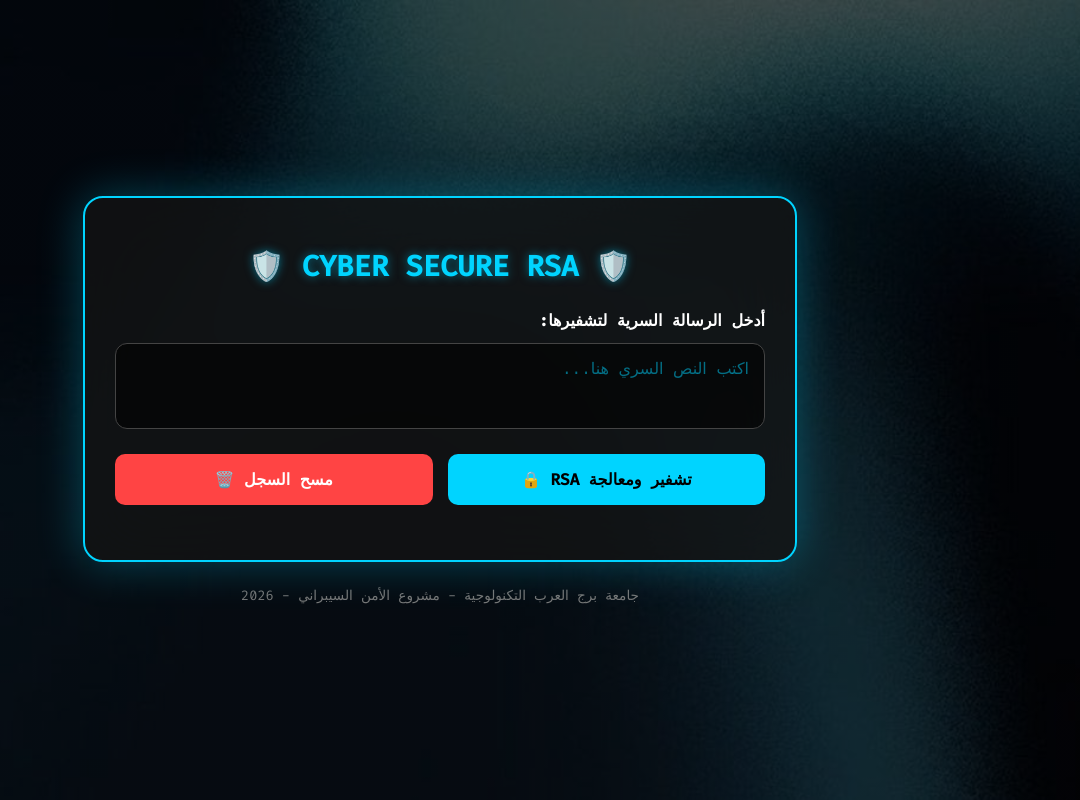
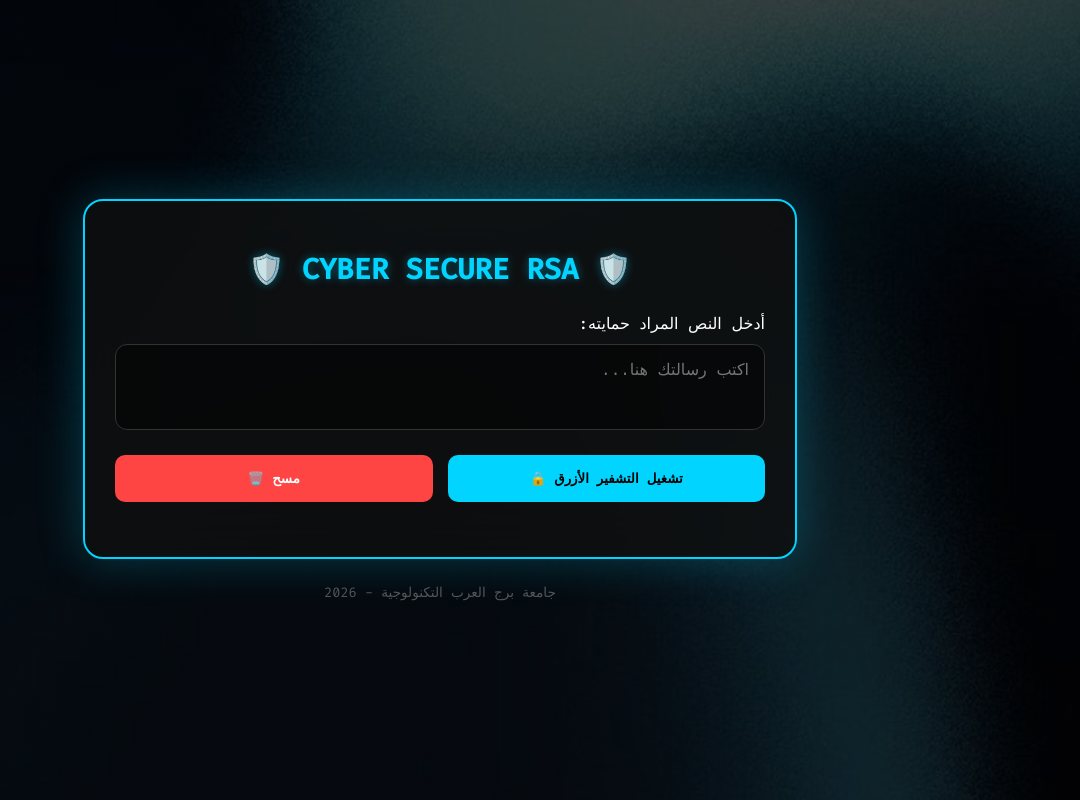
Before and after one commit to omarineooo/secure-messaging-system, a website: page index.html in a window 1280 px wide. Shown: the whole page, without its empty margins (200-1280 px from the left). Drawn offline with Linux system fonts and the light colour scheme.

Commit message:
Add files via upload

```diff
--- a/index.html
+++ b/index.html
@@ -7,21 +7,21 @@
     <link href="https://fonts.googleapis.com/css2?family=Fira+Code:wght@400;500&display=swap" rel="stylesheet">
     <style>
         :root {
-            /* تعديل اللون الأساسي للأزرق السماوي Deep Sky Blue */
             --main-blue: #00d4ff;
         }
 
         body {
-            /* استدعاء الصورة بالاسم الموحد bg.jpg */
-            background-image: linear-gradient(rgba(0,0,0,0.6), rgba(0,0,0,0.6)),
-                              url('bg.jpg');
+            /* 👇 ده الرابط المباشر لصورتك على جيت هوب عشان يقرأها فوراً */
+            background-image: linear-gradient(rgba(0,0,0,0.65), rgba(0,0,0,0.65)),
+                              url('https://raw.githubusercontent.com/omarineooo/secure-messaging-system/main/bg.jpg');
+
             background-size: cover;
             background-position: center;
             background-repeat: no-repeat;
             background-attachment: fixed;
             background-color: #000;
 
-            color: white; /* لون الكلام الأساسي */
+            color: white;
             font-family: 'Fira Code', monospace;
             display: flex;
             flex-direction: column;
@@ -32,33 +32,27 @@
         }
 
         .container {
-            background: rgba(20, 20, 20, 0.75); /* أسود شفاف */
-            backdrop-filter: blur(35px); /* تأثير البلور العالي */
+            background: rgba(15, 15, 15, 0.8);
+            backdrop-filter: blur(35px);
             -webkit-backdrop-filter: blur(35px);
             padding: 30px;
             border-radius: 20px;
 
-            /* 👇 تعديل البرواز والظل ليكون باللون الأزرق */
-            box-shadow: 0 0 45px rgba(0, 212, 255, 0.3);
+            /* البرواز الأزرق */
+            box-shadow: 0 0 45px rgba(0, 212, 255, 0.25);
             border: 2px solid var(--main-blue);
 
             max-width: 650px;
-            width: 90%;
+            width: 95%;
         }
 
-        /* 👇 تعديل العناوين والنصوص لتكون زرقاء */
-        h1 { color: var(--main-blue); text-align: center; font-size: 1.8rem; margin-bottom: 25px; text-shadow: 0 0 10px rgba(0,212,255,0.5); }
-
-        .section-label { color: white; display:block; margin-bottom:12px; font-weight: bold; }
+        h1 { color: var(--main-blue); text-align: center; font-size: 1.8rem; margin-bottom: 25px; text-shadow: 0 0 10px rgba(0,212,255,0.4); }
 
         textarea {
             width: 100%;
-            background: rgba(0, 0, 0, 0.6);
-            border: 1px solid #444;
-
-            /* 👇 تعديل لون الكتابة داخل التكست بوكس */
+            background: rgba(0, 0, 0, 0.5);
+            border: 1px solid #333;
             color: var(--main-blue);
-
             padding: 15px;
             border-radius: 12px;
             margin-bottom: 20px;
@@ -67,8 +61,6 @@
             font-size: 1rem;
             outline: none;
         }
-
-        textarea::placeholder { color: rgba(0, 212, 255, 0.5); }
 
         .btn-group { display: flex; gap: 15px; margin-bottom: 25px; }
 
@@ -81,35 +73,26 @@
             font-weight: bold;
             font-family: 'Fira Code', monospace;
             transition: 0.3s;
-            font-size: 1rem;
         }
 
-        /* 👇 تعديل زر التشفير ليكون أزرق */
+        /* الزرار الأزرق */
         .btn-encrypt { background: var(--main-blue); color: black; }
-        .btn-encrypt:hover { transform: scale(1.02); box-shadow: 0 0 20px var(--main-blue); }
+        .btn-encrypt:hover { transform: translateY(-2px); box-shadow: 0 5px 15px rgba(0, 212, 255, 0.4); }
 
         .btn-clear { background: #ff4444; color: white; }
-        .btn-clear:hover { background: #cc0000; }
 
         .step-box {
             margin-top: 15px;
             padding: 18px;
-            background: rgba(0, 0, 0, 0.85);
-
-            /* 👇 تعديل خط البرواز الجانبي الأزرق */
+            background: rgba(0, 0, 0, 0.7);
             border-right: 5px solid var(--main-blue);
-
             border-radius: 8px;
         }
 
-        .label-text { color: #aaa; font-size: 0.9rem; margin-bottom: 8px; display: block; }
-
-        /* 👇 تعديل لون النتائج لتكون زرقاء */
+        .label-text { color: #888; font-size: 0.9rem; margin-bottom: 8px; display: block; }
         .content-text { word-break: break-all; color: var(--main-blue); font-size: 1.1rem; }
 
-        .original-text-back { color: white; } /* النص الأصلي يظل أبيض */
-
-        .footer { margin-top: 25px; font-size: 0.85rem; color: #777; text-align: center; }
+        .footer { margin-top: 25px; font-size: 0.85rem; color: #555; text-align: center; }
     </style>
 </head>
 <body>
@@ -117,43 +100,38 @@
 <div class="container">
     <h1>🛡️ CYBER SECURE RSA 🛡️</h1>
 
-    <label class="section-label">أدخل الرسالة السرية لتشفيرها:</label>
-    <textarea id="messageInput" rows="3" placeholder="اكتب النص السري هنا..."></textarea>
+    <label style="display:block; margin-bottom:10px;">أدخل النص المراد حمايته:</label>
+    <textarea id="messageInput" rows="3" placeholder="اكتب رسالتك هنا..."></textarea>
 
     <div class="btn-group">
-        <button class="btn-encrypt" onclick="processRSA()">تشفير ومعالجة RSA 🔒</button>
-        <button class="btn-clear" onclick="clearAll()">مسح السجل 🗑️</button>
+        <button class="btn-encrypt" onclick="processRSA()">تشغيل التشفير الأزرق 🔒</button>
+        <button class="btn-clear" onclick="clearAll()">مسح 🗑️</button>
     </div>
 
     <div id="resultContainer" style="display:none;">
         <div class="step-box">
-            <span class="label-text">📡 النص المشفر (عبر الشبكة):</span>
+            <span class="label-text">📡 البيانات المشفرة:</span>
             <div id="encryptedOutput" class="content-text"></div>
         </div>
 
         <div class="step-box" style="border-right-color: white;">
-            <span class="label-text">🔓 النص الأصلي بعد فك التشفير:</span>
-            <div id="decryptedOutput" class="content-text original-text-back"></div>
+            <span class="label-text">🔓 استرجاع النص الأصلي:</span>
+            <div id="decryptedOutput" class="content-text" style="color:white;"></div>
         </div>
     </div>
 </div>
 
-<div class="footer">جامعة برج العرب التكنولوجية - مشروع الأمن السيبراني - 2026</div>
+<div class="footer">جامعة برج العرب التكنولوجية - 2026</div>
 
 <script>
     function processRSA() {
         const msg = document.getElementById('messageInput').value;
-        if(!msg.trim()) return alert("برجاء إدخال نص!");
-
-        // محاكاة منطق التشفير RSA (Base64 للأغراض التعليمية)
+        if(!msg.trim()) return;
         const encrypted = btoa(unescape(encodeURIComponent(msg)));
-        const decrypted = decodeURIComponent(escape(atob(encrypted)));
-
         document.getElementById('resultContainer').style.display = 'block';
-        document.getElementById('encryptedOutput').innerText = "RSA_V2_ENCRYPTED_" + encrypted;
-        document.getElementById('decryptedOutput').innerText = decrypted;
+        document.getElementById('encryptedOutput').innerText = "SECURE_BLUE_" + encrypted;
+        document.getElementById('decryptedOutput').innerText = msg;
     }
-
     function clearAll() {
         document.getElementById('messageInput').value = '';
         document.getElementById('resultContainer').style.display = 'none';
```
